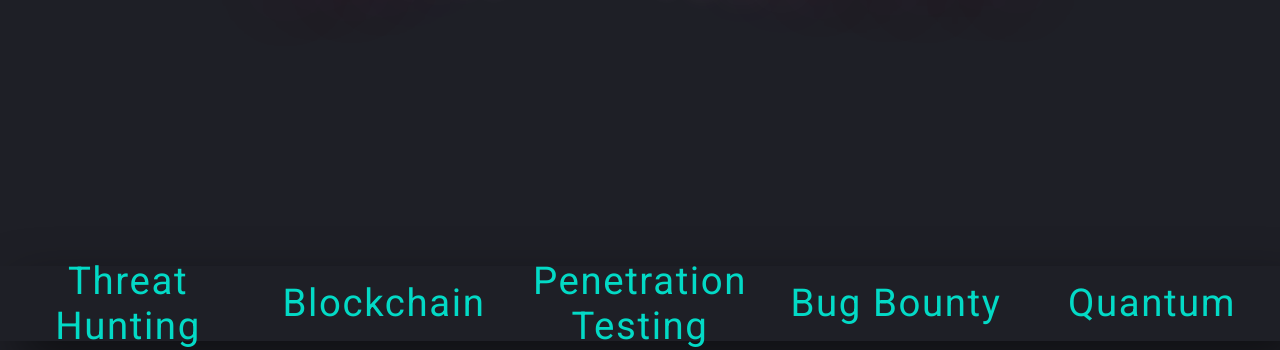
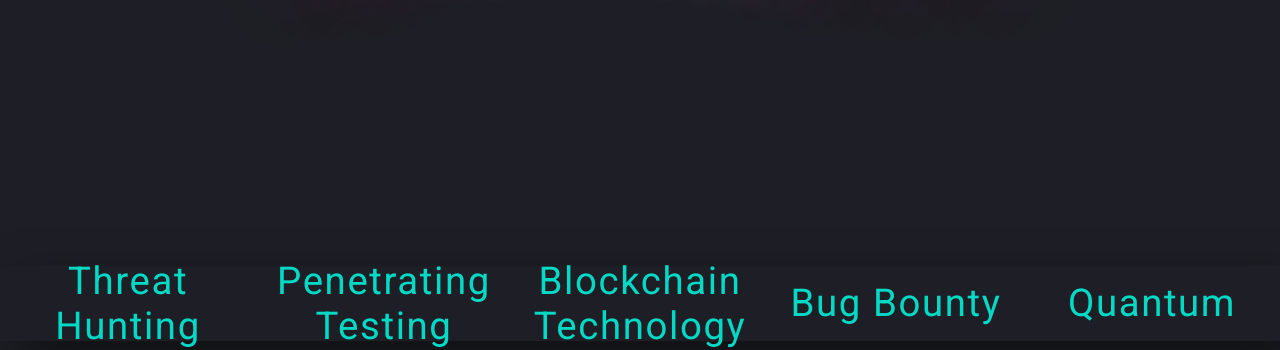
Before and after one commit to threathunter369/cybersecurity, a plain HTML site: page index.html in a window 1280 px wide. Shown: the part 459-809 px from the top of the page. Drawn offline with nearby package versions, Linux system fonts and the light colour scheme; a script that the page names is missing.

Commit message:
Update index.html

```diff
--- a/index.html
+++ b/index.html
@@ -24,7 +24,7 @@
 <sectio class="nav">
   <h1>CYBER SECURITY :)</h1>
   <h3 class="span loader"><span class="m">B</span><span class="m">E</span><span class="m">N</span><span class="m">E</span><span class="m">F</span><span class="m">I</span><span class="m">T</span><span class="m">S</span><span class="m">&nbsp;</span><span class="m">o</span><span class="m">f</span><span class="m">&nbsp;</span><span class="m">T</span><span class="m">E</span><span class="m">C</span><span class="m">H</span><span class="m">N</span><span class="m">O</span><span class="m">L</span><span class="m">O</span><span class="m">G</span><span class="m">I</span><span class="m">E</span><span class="m">S</span></h3>
-  <div class="nav-container"><a class="nav-tab" href="#tab-svelte">Threat Hunting</a><a class="nav-tab" href="#tab-esbuild">Blockchain</a><a class="nav-tab" href="#tab-next">Penetration Testing</a><a class="nav-tab" href="#tab-typescript">Bug Bounty</a><a class="nav-tab" href="#tab-vite">Quantum</a><span class="nav-tab-slider"></span></div>
+  <div class="nav-container"><a class="nav-tab" href="#tab-svelte">Threat Hunting</a><a class="nav-tab" href="#tab-esbuild">Penetrating Testing</a><a class="nav-tab" href="#tab-next">Blockchain Technology</a><a class="nav-tab" href="#tab-typescript">Bug Bounty</a><a class="nav-tab" href="#tab-vite">Quantum</a><span class="nav-tab-slider"></span></div>
 </sectio>
 <main class="main">
   <section class="slider" id="tab-svelte">
```
